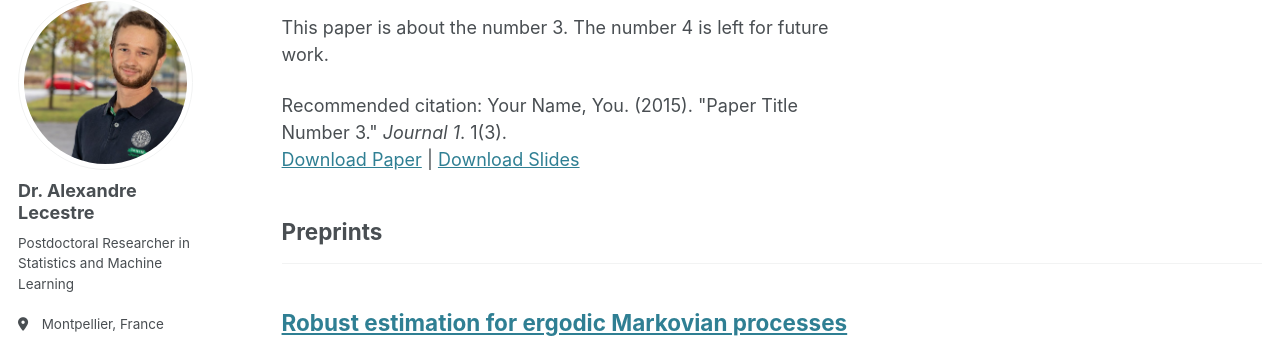
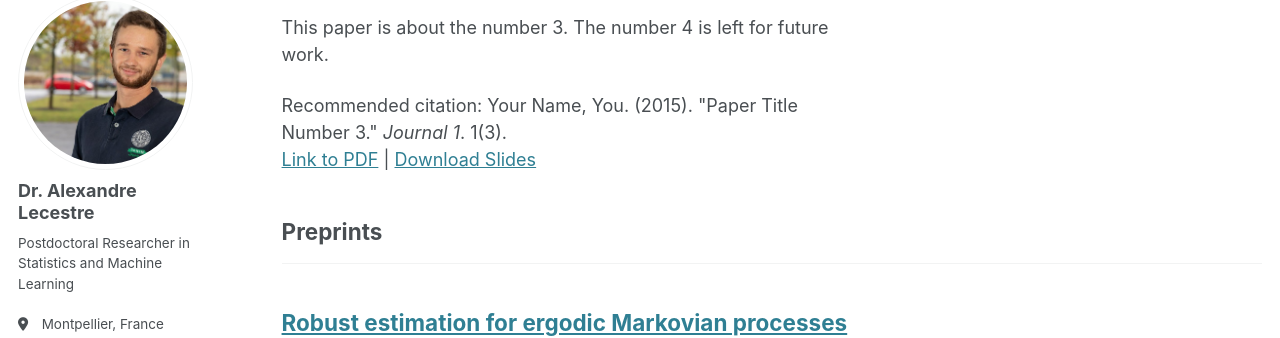
Before and after one commit to alexandre-lecestre/alexandre-lecestre.github.io, a Jekyll site: the page built from _pages/publications.html, in a window 1280 px wide and 900 px high, scrolled down 617 px. Shown: the part 111-449 px from the top of the window. Built offline with Jekyll 4.4.1, drawn with Linux system fonts in a browser that asks for light colours; some web fonts are replaced.

Commit message:
Update archive-single.html
Link to PDF

```diff
--- a/_includes/archive-single.html
+++ b/_includes/archive-single.html
@@ -53,9 +53,9 @@
     {% endif %}
 
     {% if post.citation and post.paperurl and post.slidesurl %}
-      <p>Recommended citation: {{ post.citation }}<br /><a href="{{ post.paperurl }}">Download Paper</a> | <a href="{{ post.slidesurl }}">Download Slides</a></p>
+      <p>Recommended citation: {{ post.citation }}<br /><a href="{{ post.paperurl }}">Link to PDF</a> | <a href="{{ post.slidesurl }}">Download Slides</a></p>
     {% elsif post.citation and post.paperurl %}
-      <p>Recommended citation: {{ post.citation }}<br /><a href="{{ post.paperurl }}">Download Paper</a></p>
+      <p>Recommended citation: {{ post.citation }}<br /><a href="{{ post.paperurl }}">Link to PDF</a></p>
     {% elsif post.citation and post.slidesurl %}
       <p>Recommended citation: {{ post.citation }}<br /><a href="{{ post.slidesurl }}">Download Slides</a></p>
     {% elsif post.citation %}
```
